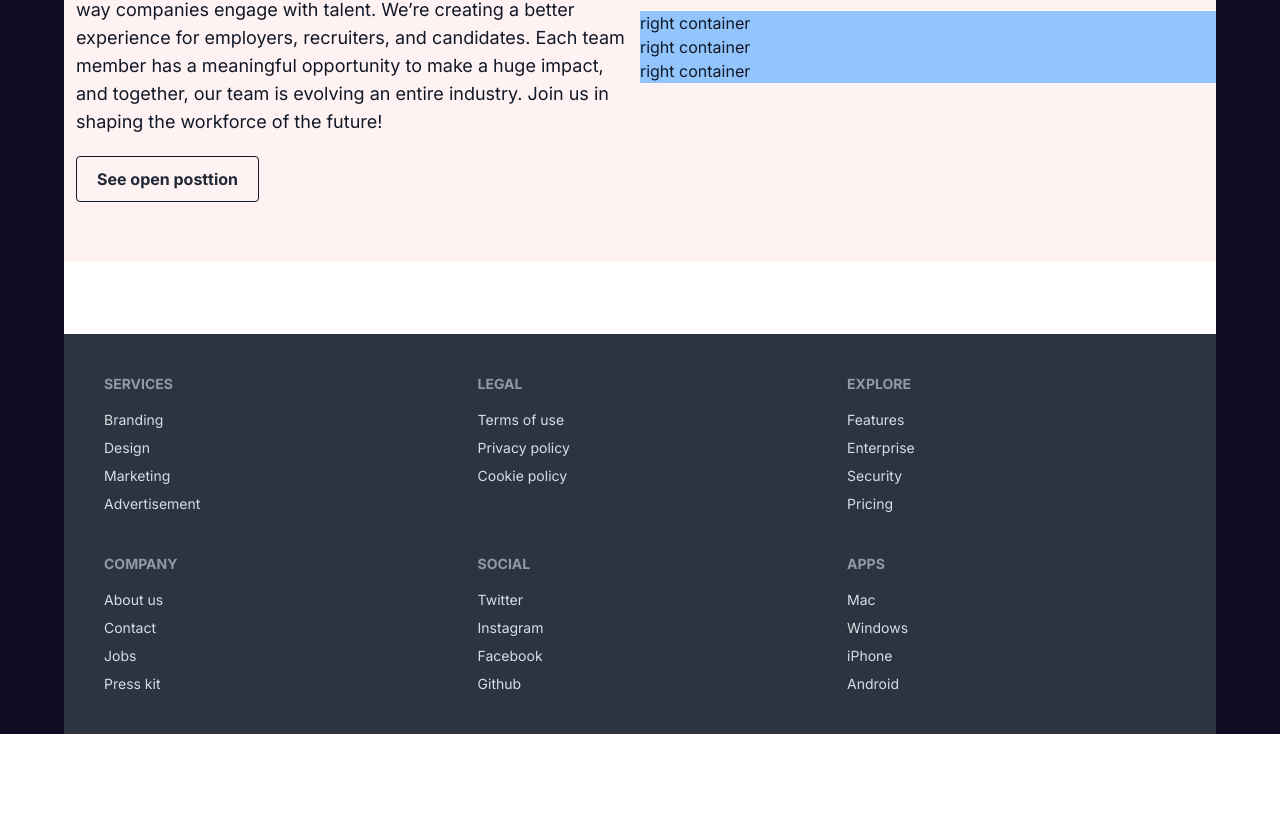
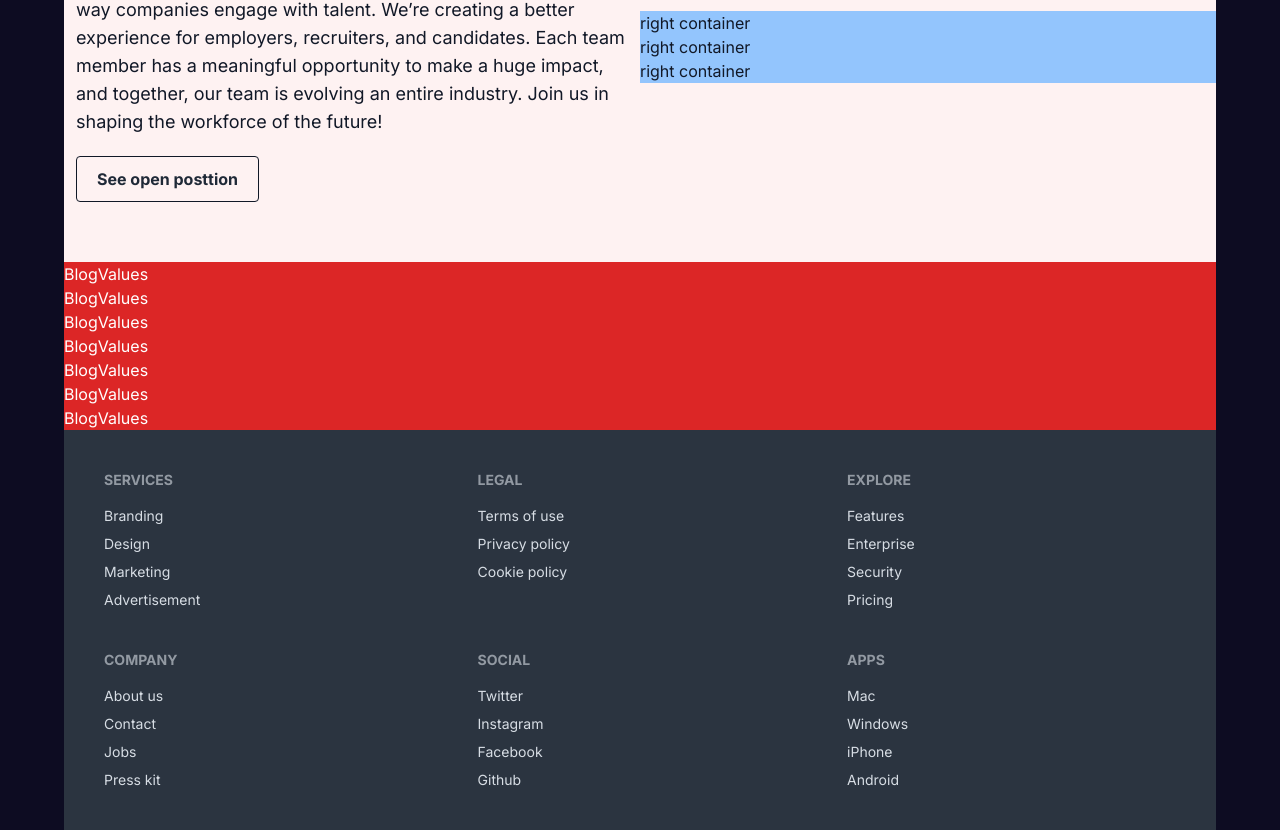
Before and after one commit to Naymul-NN/Schedulemeet-client, a Next.js app: page /about in a window 1280 px wide. Shown: the part 679-1509 px from the top of the page. Before the commit the page ends 1413 px from the top, so only its background shows below. Built offline with nearby package versions, Linux system fonts and the light colour scheme.

Commit message:
problem checking : checking 18-1-2023 commit  to pull

```diff
--- a/src/app/about/page.jsx
+++ b/src/app/about/page.jsx
@@ -1,4 +1,5 @@
 import AboutBanner from "@/components/about/AboutBanner";
+import BlogValues from "@/components/about/BlogValues";
 import Identity from "@/components/about/Identity";
 import React from "react";
 
@@ -23,9 +24,7 @@ const About = () => {
 
         {/* value section starts  */}
         <div className="valueContainer">
-          <h1>BlogValues </h1>
-          <h1>BlogValues </h1>
-          <h1>BlogValues </h1>
+          <BlogValues />
         </div>
         {/* value section ends  */}
 
--- a/src/components/about/BlogValues.jsx
+++ b/src/components/about/BlogValues.jsx
@@ -2,7 +2,7 @@ import React from "react";
 
 const BlogValues = () => {
   return (
-    <div>
+    <div className=" bg-red-600 ">
       <h1>BlogValues</h1>
       <h1>BlogValues</h1>
       <h1>BlogValues</h1>
```
